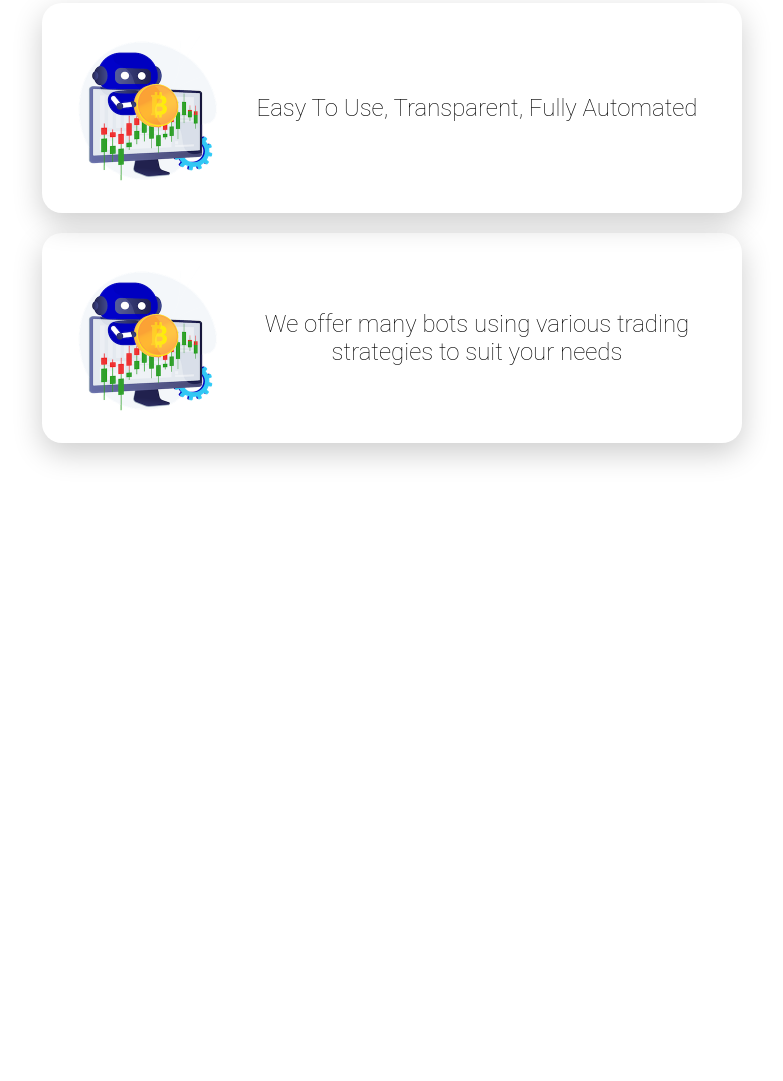
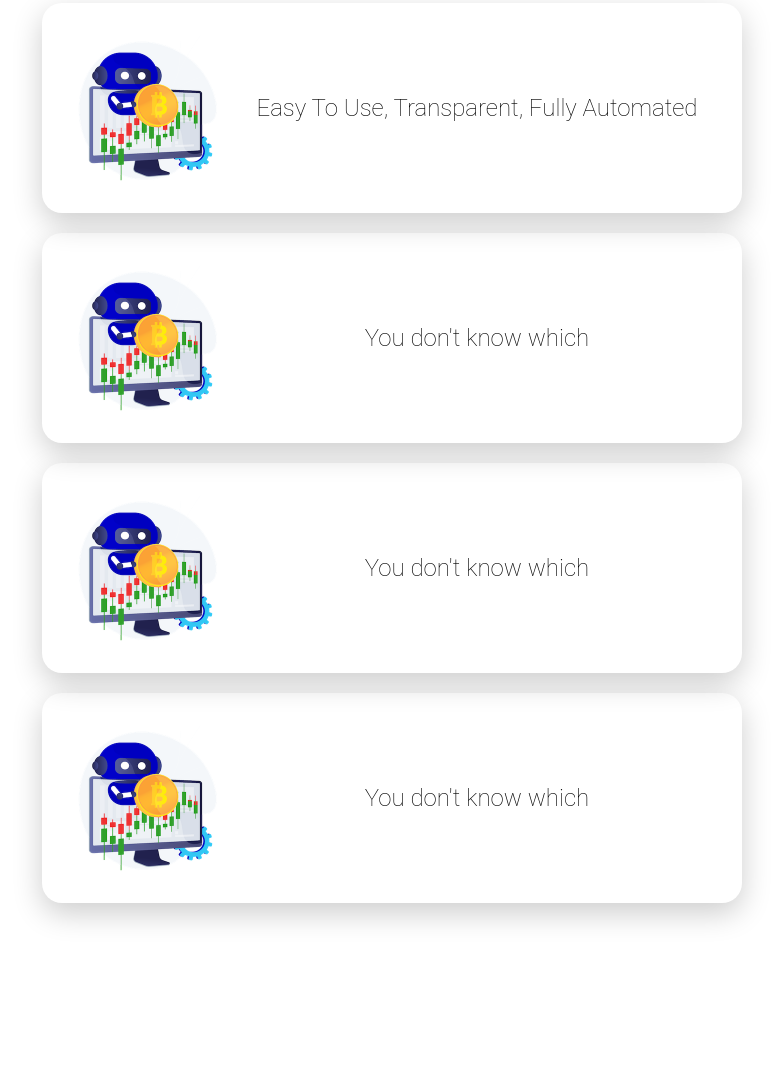
Before and after one commit to antoinedieseg/antoinedieseg.github.io, a plain HTML site: page project2/index.html in a window 1280 px wide. Shown: the part 588-1669 px from the top of the page, without its empty margins (248-1031 px from the left). Drawn offline with Linux system fonts and the light colour scheme; a script that the page names is missing; a web font is replaced by a local one.

Commit message:
Update index.html

```diff
--- a/project2/index.html
+++ b/project2/index.html
@@ -19,6 +19,8 @@
 
 	<div class="container">
 
+		<div class="cards">
+
 			<div class=card>
 				<img src="images/automated.png" alt="Easy To Use & Automated Trading">
 				<h3>Easy To Use, Transparent, Fully Automated</h3>
@@ -26,8 +28,21 @@
 
 			<div class=card>
 				<img src="images/automated.png" alt="Easy To Use & Automated Trading">
-			<h3>We offer many bots using various trading strategies to suit your needs </h3>
+				<h3>You don't know which </h3>
 			</div>
+
+			<div class=card>
+				<img src="images/automated.png" alt="Easy To Use & Automated Trading">
+				<h3>You don't know which </h3>
+			</div>
+
+			<div class=card>
+				<img src="images/automated.png" alt="Easy To Use & Automated Trading">
+				<h3>You don't know which </h3>
+			</div>
+
+		</div>
+
 
 	</div class="container">
 
```
Lines whose indentation alone changed are shown as unchanged.
